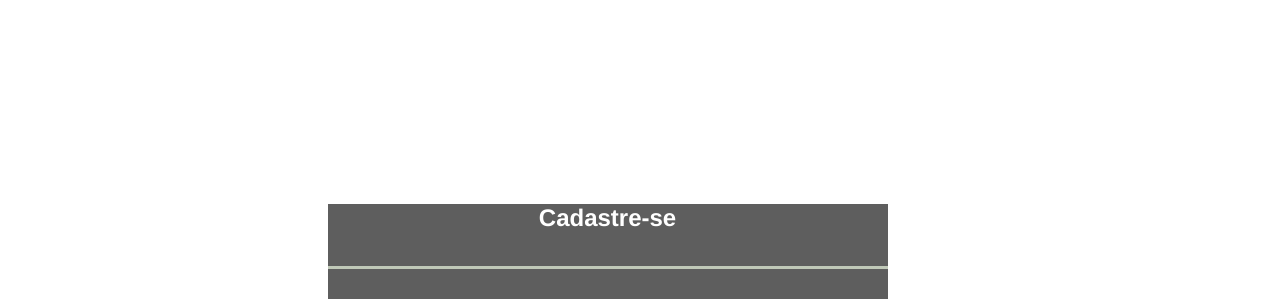
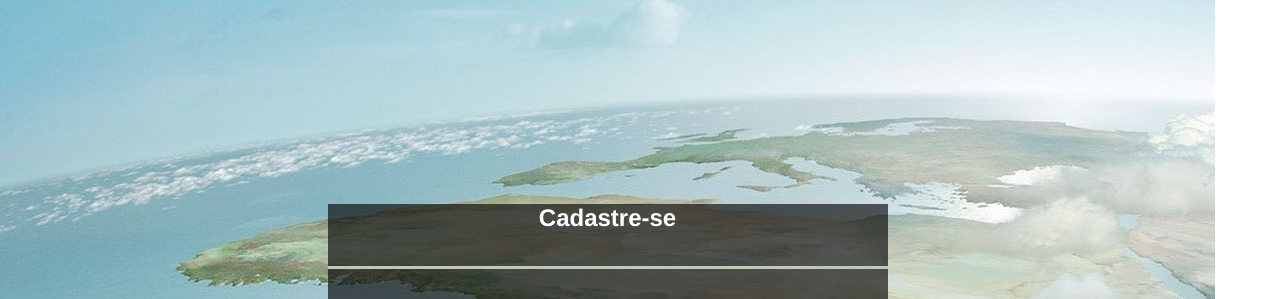
Before and after one commit to Lilia19/Homework, a plain HTML site: page 555_index.html in a window 1280 px wide. Shown: the part 47-346 px from the top of the page. Drawn offline with Linux system fonts and the light colour scheme; files whose address does not match are found by name.

Commit message:
Update styless555.css

```diff
--- a/css/styless555.css
+++ b/css/styless555.css
@@ -14,7 +14,7 @@ button {
 }
 
 body {
-	background-image: url(images/Background_Cadastre-se.jpg);
+	background-image: url(../images/Background_Cadastre-se.jpg);
 	background-repeat: no-repeat;
 	width: 1215px;
 	height: 1064px;
```
